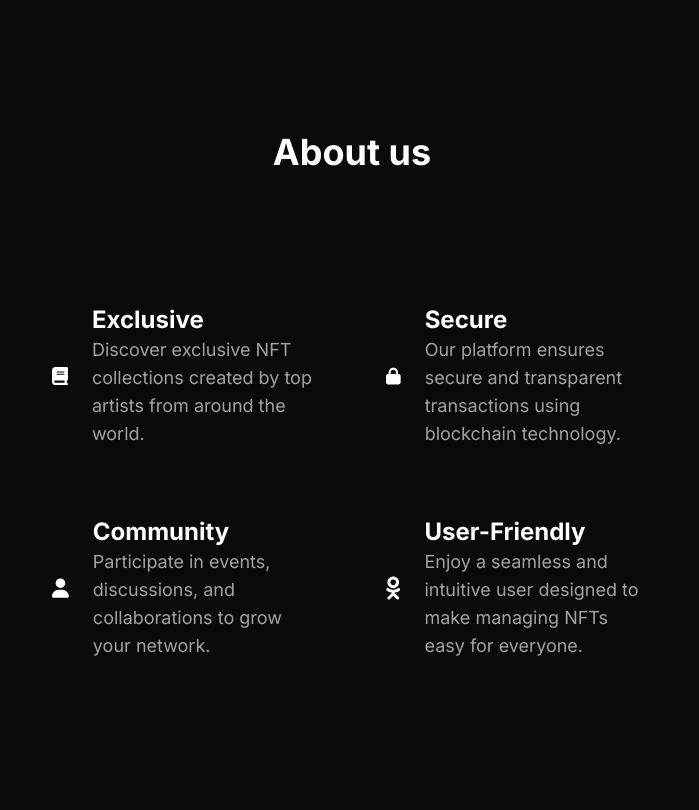
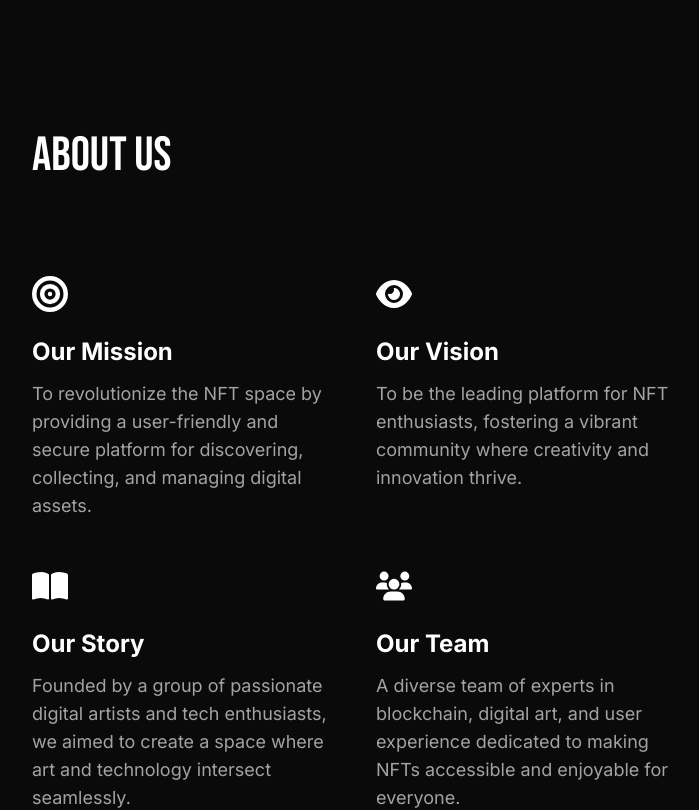
Before and after one commit to and27/nft-gallery, a Next.js app: page / in a window 1280 px wide. Shown: the part 2120-2930 px from the top of the page, without its empty margins (288-987 px from the left). Built offline with nearby package versions, Linux system fonts and the light colour scheme.

Commit message:
update about section content

```diff
--- a/src/components/About.tsx
+++ b/src/components/About.tsx
@@ -1,58 +1,61 @@
-import { FaBeer } from "react-icons/fa";
-import { FaBook, FaLock, FaOdnoklassniki, FaUser } from "react-icons/fa6";
+import { FaBookOpen, FaBullseye, FaEye, FaUsers } from "react-icons/fa6";
+import { bebasNeue } from "./Hero";
 
 type aboutItemsType = {
   title: string;
   description: string;
-  icon: React.ComponentType<{ size?: string; className?: string }> | null;
+  icon: React.ComponentType<{ size?: string; className?: string }>;
 };
 
 const aboutItems: aboutItemsType[] = [
   {
-    title: "Exclusive",
+    title: "Our Mission",
     description:
-      "Discover exclusive NFT collections created by top artists from around the world.",
-    icon: FaBook,
+      "To revolutionize the NFT space by providing a user-friendly and secure platform for discovering, collecting, and managing digital assets.",
+    icon: FaBullseye,
   },
   {
-    title: "Secure",
+    title: "Our Vision",
     description:
-      "Our platform ensures secure and transparent transactions using blockchain technology.",
-    icon: FaLock,
+      "To be the leading platform for NFT enthusiasts, fostering a vibrant community where creativity and innovation thrive.",
+    icon: FaEye,
   },
   {
-    title: "Community",
+    title: "Our Story",
     description:
-      "Participate in events, discussions, and collaborations to grow your network.",
-    icon: FaUser,
+      "Founded by a group of passionate digital artists and tech enthusiasts, we aimed to create a space where art and technology intersect seamlessly.",
+    icon: FaBookOpen,
   },
   {
-    title: "User-Friendly",
+    title: "Our Team",
     description:
-      "Enjoy a seamless and intuitive user designed to make managing NFTs easy for everyone.",
-    icon: FaOdnoklassniki,
+      "A diverse team of experts in blockchain, digital art, and user experience dedicated to making NFTs accessible and enjoyable for everyone.",
+    icon: FaUsers,
   },
 ];
+
 const About = () => {
   return (
-    <section className="py-[8rem] bg-neutral-950 text-white px-5 md:px-10 xl:px-[20rem] ">
+    <section
+      className="py-[8rem] bg-neutral-950 text-white px-5 md:px-10 xl:px-[20rem]"
+      id="about"
+    >
       <div className="max-w-[1280px] mx-auto">
-        <h2 className="text-4xl font-bold text-center w-[20rem] mx-auto mb-[7rem]">
+        <h2
+          className={`text-4xl md:text-5xl font-bold mb-[4rem] md:mb-[6rem] ${bebasNeue.className}`}
+        >
           About us
         </h2>
-        <div className="grid grid-cols-1 md:grid-cols-2 gap-7">
-          {aboutItems.map((item, index) => {
-            const Icon = item.icon;
+        <div className="grid grid-cols-1 md:grid-cols-2 gap-12">
+          {aboutItems.map(({ icon: Icon, ...item }, index) => {
             return (
               <div
                 key={index}
-                className="flex gap-6 text-white items-center text-left transition-all cursor-pointer p-5 md:"
+                className=" flex flex-col gap-3 text-white text-left transition-all cursor-pointer"
               >
-                <Icon size={"48"} className="text-white" />
-                <div>
-                  <h2 className="text-2xl font-bold">{item.title}</h2>
-                  <p className="text-lg text-neutral-400">{item.description}</p>
-                </div>
+                <Icon className="text-white mb-3 text-3xl md:text-4xl" />
+                <h2 className="text-2xl font-bold">{item.title}</h2>
+                <p className="text-lg text-neutral-400">{item.description}</p>
               </div>
             );
           })}
```
